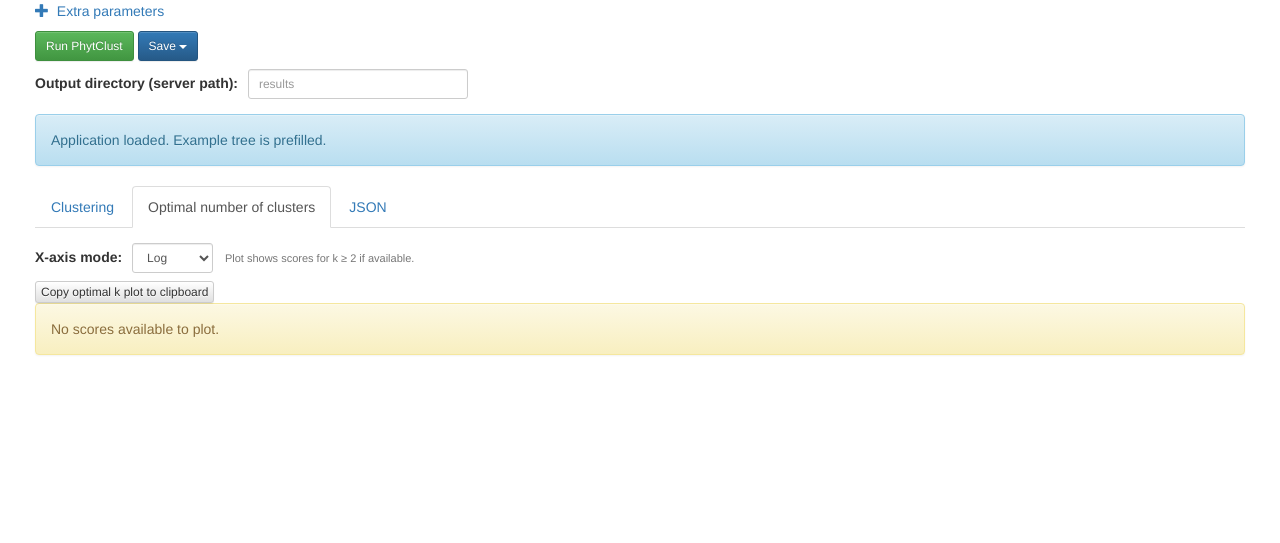
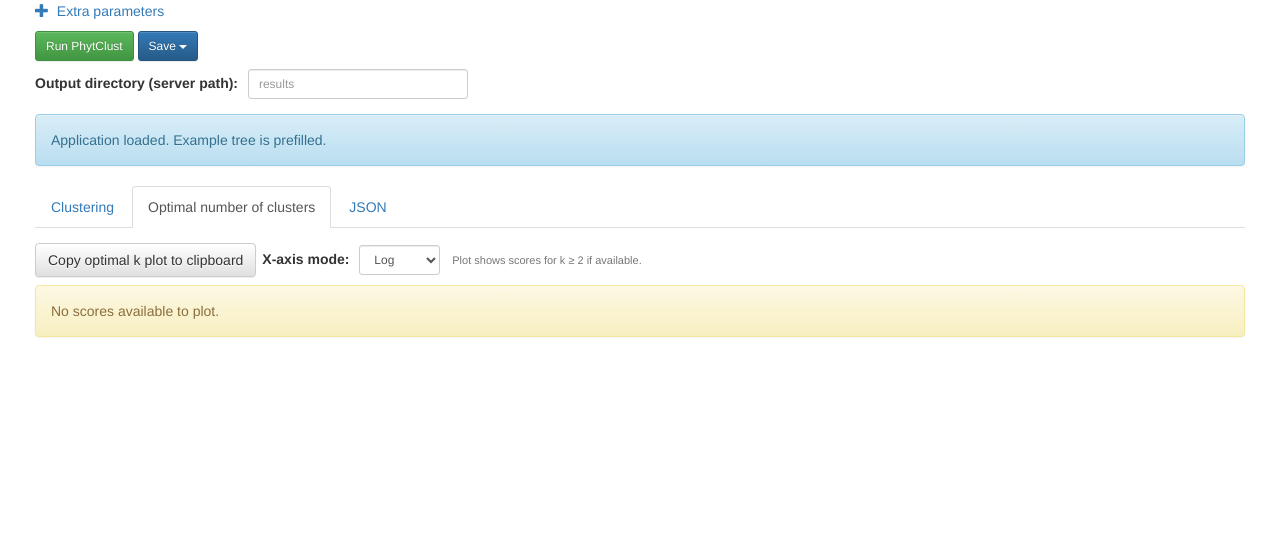
Before and after one commit to ICCB-Cologne/PhytClust, a FastAPI app: page / in a window 1280 px wide, after a click on "Optimal number of clusters". Shown: the part 322-865 px from the top of the page. After the commit the page ends 659 px from the top, so only its background shows below. Run offline with FastAPI, Linux system fonts and the light colour scheme; data that the repository does not hold is empty; some libraries are stand-ins or nearby versions.

```diff
--- a/src/phytclust/gui/templates/index.html
+++ b/src/phytclust/gui/templates/index.html
@@ -204,7 +204,7 @@
 
             <div class="row" style="margin-bottom:8px;">
                 <div class="col-xs-12" style="display:flex; align-items:center; gap:6px;">
-                    <button id="btn-copy-tree" class="btn btn-default btn-xs">Copy tree to clipboard</button>
+                    <button id="btn-copy-tree" class="btn btn-default">Copy tree to clipboard</button>
                     <div id="cluster-select-controls" class="controls" style="display:none; margin-bottom:0;">
                         <label for="cluster-select" style="margin-right:6px;">Cluster set:</label>
                         <select id="cluster-select" class="form-control input-sm" style="display:inline-block; width:auto;"></select>
@@ -221,8 +221,12 @@
 
         <!-- Optimal k Tab -->
         <div class="tab-pane" id="viewer-optimal-k">
+
+            <div class="row" style="margin-bottom:8px;">
+                <div class="col-xs-12" style="display:flex; align-items:center; gap:6px;">
+                    <button id="btn-copy-maxk" class="btn btn-default">Copy optimal k plot to clipboard</button>
                     <!-- <h4>Optimal number of clusters</h4> -->
-            <div class="controls" style="margin-bottom:8px;">
+                    <div class="controls" style="display:block; margin-bottom:0;">
                         <label for="axis-mode" style="margin-right:6px;">X-axis mode:</label>
                         <select id="axis-mode" class="form-control input-sm" style="display:inline-block; width:auto;">
                             <option value="log">Log</option>
@@ -230,12 +234,13 @@
                         </select>
                         <span class="small-note" style="margin-left:8px;">Plot shows scores for k ≥ 2 if available.</span>
                     </div>
-                <button id="btn-copy-maxk" class="btn btn-default btn-xs">
-                    Copy optimal k plot to clipboard
-                </button>
+                </div>
+            </div>
+
             <div id="optimalk_plot" style="width:100%; height:420px;"></div>
             <div style="margin-bottom:8px;">
             </div>
+
 
         </div>
 
```
Lines whose indentation alone changed are shown as unchanged.
